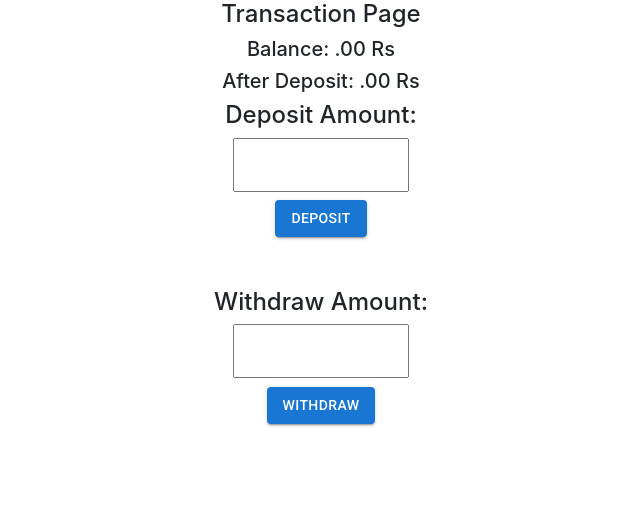
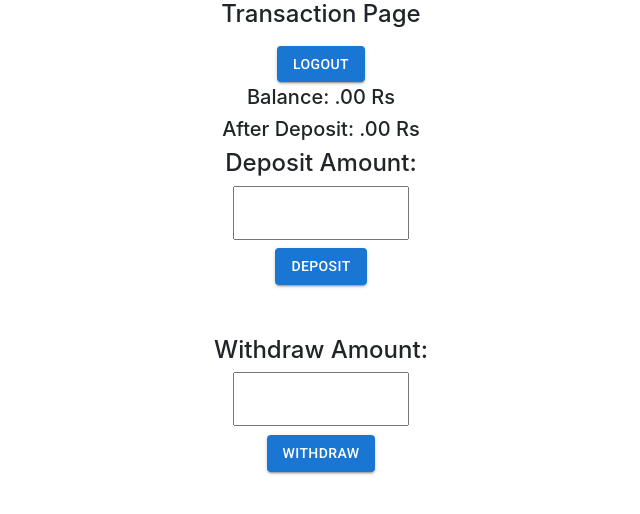
Before and after one commit to Shubhamtribhuvan8/EasyBank, a React (Create React App) app in the folder frontend/: page /transactions in a window 1280 px wide. Shown: the top 514 px of the page, without its empty margins (319-959 px from the left). Built offline with nearby package versions, Linux system fonts and the light colour scheme.

Commit message:
added logout functionality

```diff
--- /dev/null
+++ b/frontend/src/component/BankLogin/Logout.jsx
@@ -0,0 +1,22 @@
+import React from "react";
+import { Button } from "@mui/material";
+import { useNavigate } from "react-router-dom";
+
+export default function Logout() {
+  const navigate = useNavigate();
+
+  const handleLogout = () => {
+    localStorage.removeItem("papa");
+    setTimeout(() => {
+      navigate("/");
+    }, 2000);
+  };
+
+  return (
+    <div>
+      <Button onClick={handleLogout} variant="contained">
+        Logout
+      </Button>
+    </div>
+  );
+}
--- a/frontend/src/component/TransactionPage/Transactions.jsx
+++ b/frontend/src/component/TransactionPage/Transactions.jsx
@@ -2,6 +2,7 @@ import React, { useEffect, useState } from "react";
 import axios from "axios";
 import { toast } from "react-toastify";
 import { Button } from "@mui/material";
+import Logout from "../BankLogin/Logout";
 export default function TransactionPage() {
   const [user, setUser] = useState(null);
   const [data, setData] = useState([]);
@@ -87,6 +88,7 @@ export default function TransactionPage() {
   return (
     <div>
       <h4>Transaction Page</h4>
+      <Logout />
       {data && (
         <div>
           <h5>Balance: {data.balance}.00 Rs</h5>
```
